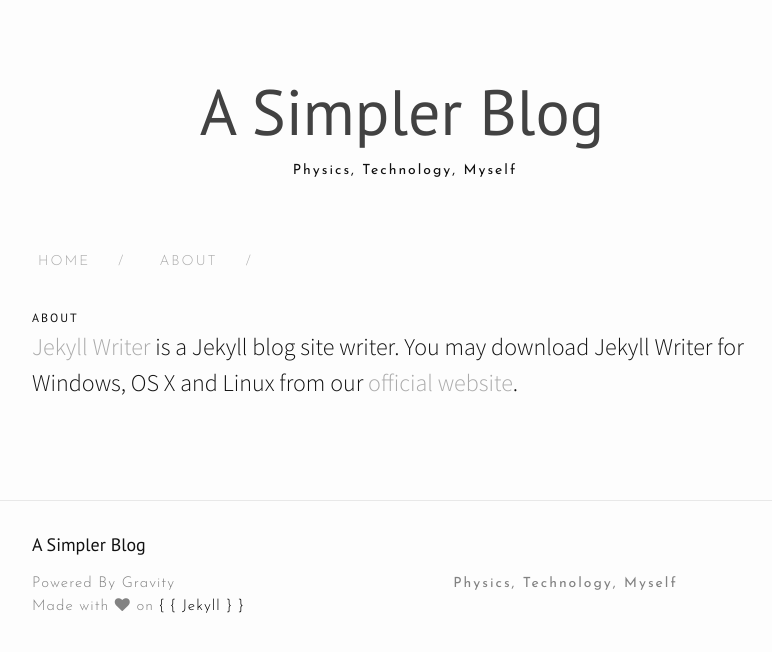
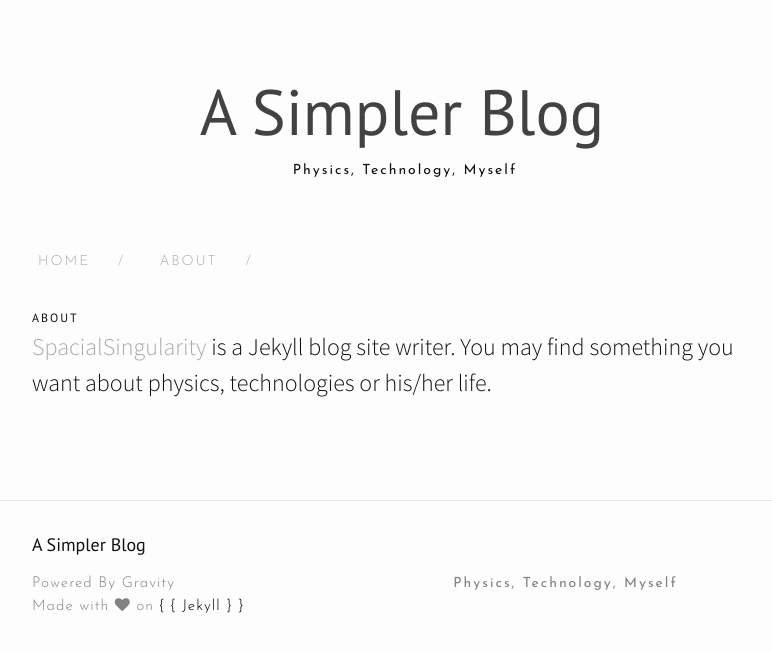
Before and after one commit to SpacialSingularity/Jekyll_Writer, a Jekyll site: the page built from about.md, in a window 1280 px wide. Shown: the top 652 px of the page, without its empty margins (238-1010 px from the left). Built offline with Jekyll 4.4.1, drawn with Linux system fonts in a browser that asks for light colours; nearby versions of some CDN libraries.

Commit message:
Update about.md

```diff
--- a/about.md
+++ b/about.md
@@ -4,4 +4,4 @@ title: About
 permalink: /about/
 ---
 
-[Jekyll Writer](http://www.jekyllwriter.com) is a Jekyll blog site writer. You may download Jekyll Writer for Windows, OS X and Linux from our [official website](http://www.jekyllwriter.com).
+[SpacialSingularity](https://github.com/SpacialSingularity) is a Jekyll blog site writer. You may find something you want about physics, technologies or his/her life.
```
